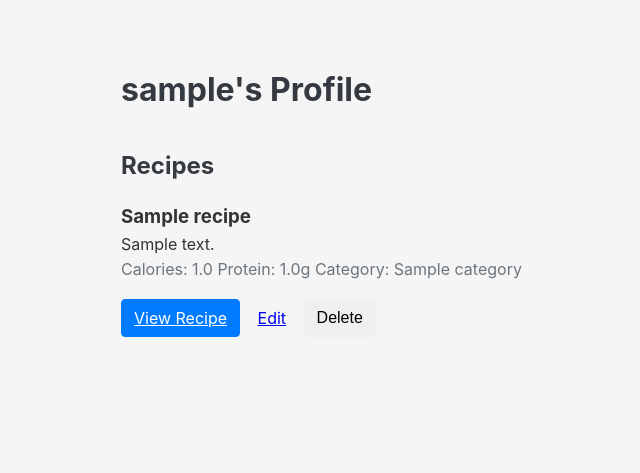
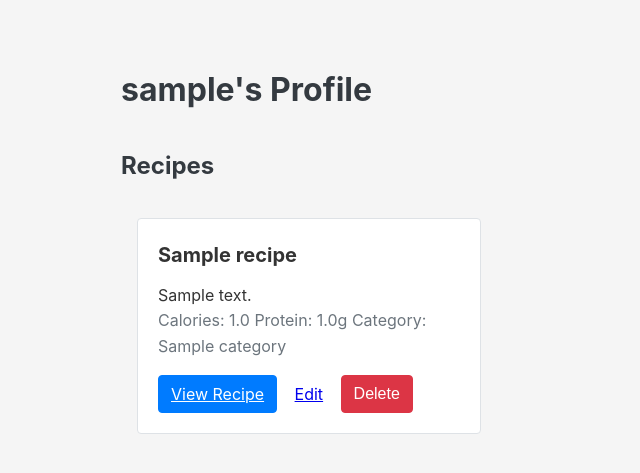
Before and after one commit to billbaord/WhatToEat, a Flask app: a page that uses app/templates/base.html in a window 1280 px wide. Shown: the part 64-537 px from the top of the page, without its empty margins (151-791 px from the left). Run offline with Flask 3, Linux system fonts and the light colour scheme; a user stored in the database is signed in; tables that the repository leaves empty hold one stand-in row (values such as "Sample post").

Commit message:
Design Improvements for Recipe Cards
Added even more CSS to improve the design and locations of Recipe Cards. Also added some design for buttons

```diff
--- a/app/static/css/styles.css
+++ b/app/static/css/styles.css
@@ -262,3 +262,83 @@ body {
     margin: 2rem 0 1rem;
     color: var(--dark-color);
 }
+
+/* Recipe List */
+.recipe-list {
+    display: grid;
+    grid-template-columns: repeat(auto-fill, minmax(300px, 1fr));
+    gap: 1rem;
+    padding: 1rem;
+}
+
+.recipe-card {
+    transition: transform 0.2s;
+}
+
+.recipe-card:hover {
+    transform: translateY(-5px);
+}
+
+
+/* Cards */
+.card {
+    position: relative;
+    display: flex;
+    flex-direction: column;
+    min-width: 0;
+    word-wrap: break-word;
+    background-color: #fff;
+    background-clip: border-box;
+    border: 1px solid var(--border-color);
+    border-radius: 0.25rem;
+    margin-bottom: 1rem;
+}
+
+.card-body {
+    flex: 1 1 auto;
+    padding: 1.25rem;
+}
+
+.card-title {
+    margin-bottom: 0.75rem;
+    font-size: 1.25rem;
+}
+
+/* Buttons */
+.btn {
+    display: inline-block;
+    font-weight: 400;
+    text-align: center;
+    white-space: nowrap;
+    vertical-align: middle;
+    user-select: none;
+    border: 1px solid transparent;
+    padding: 0.375rem 0.75rem;
+    font-size: 1rem;
+    line-height: 1.5;
+    border-radius: 0.25rem;
+    cursor: pointer;
+    transition: background-color 0.15s ease-in-out, border-color 0.15s ease-in-out;
+}
+
+.btn-primary {
+    color: #fff;
+    background-color: var(--primary-color);
+    border-color: var(--primary-color);
+}
+
+.btn-primary:hover {
+    background-color: #0069d9;
+    border-color: #0062cc;
+}
+
+.btn-danger {
+    color: #fff;
+    background-color: var(--danger-color);
+    border-color: var(--danger-color);
+}
+
+.btn-danger:hover {
+    background-color: #c82333;
+    border-color: #bd2130;
+}
```
